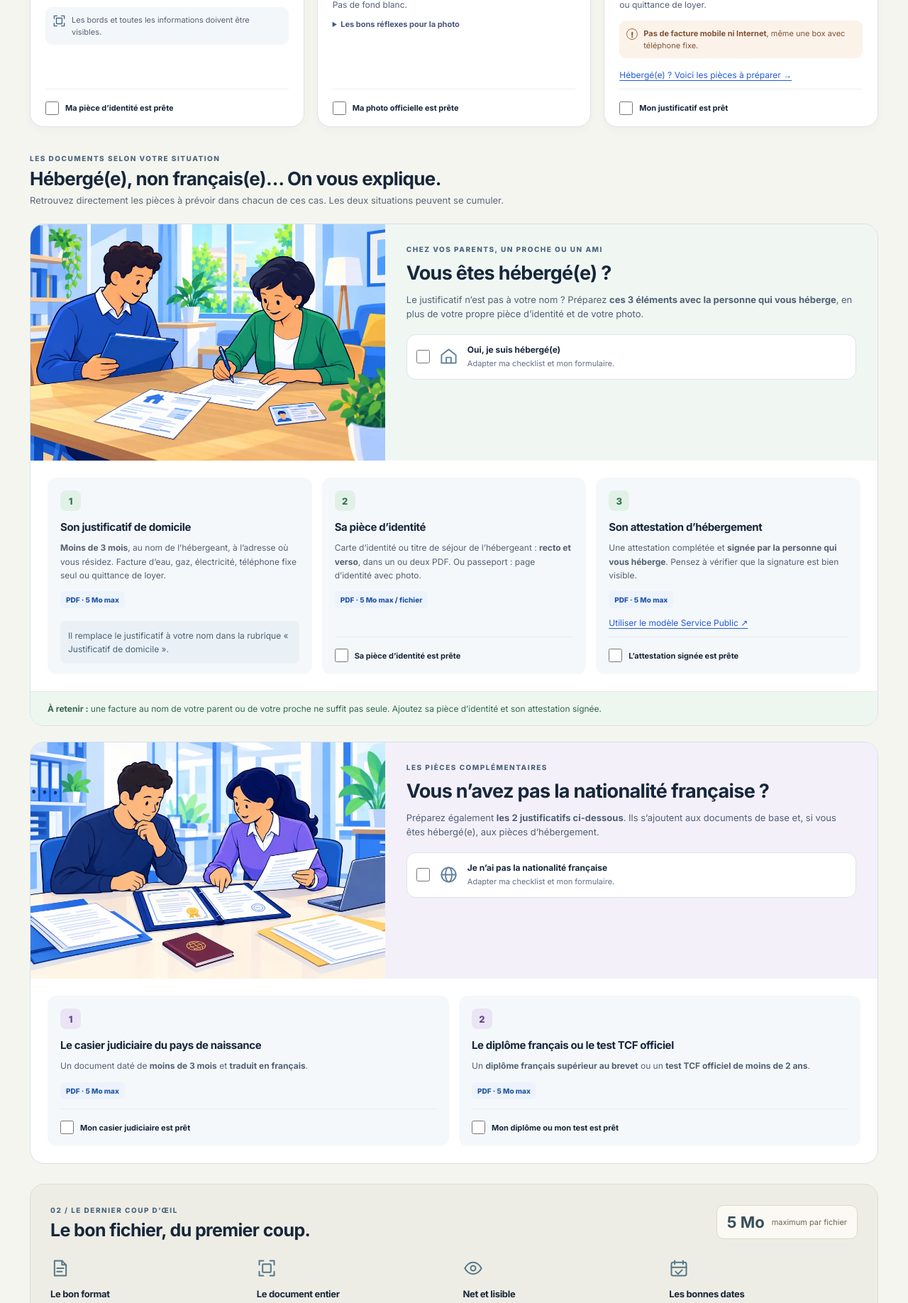
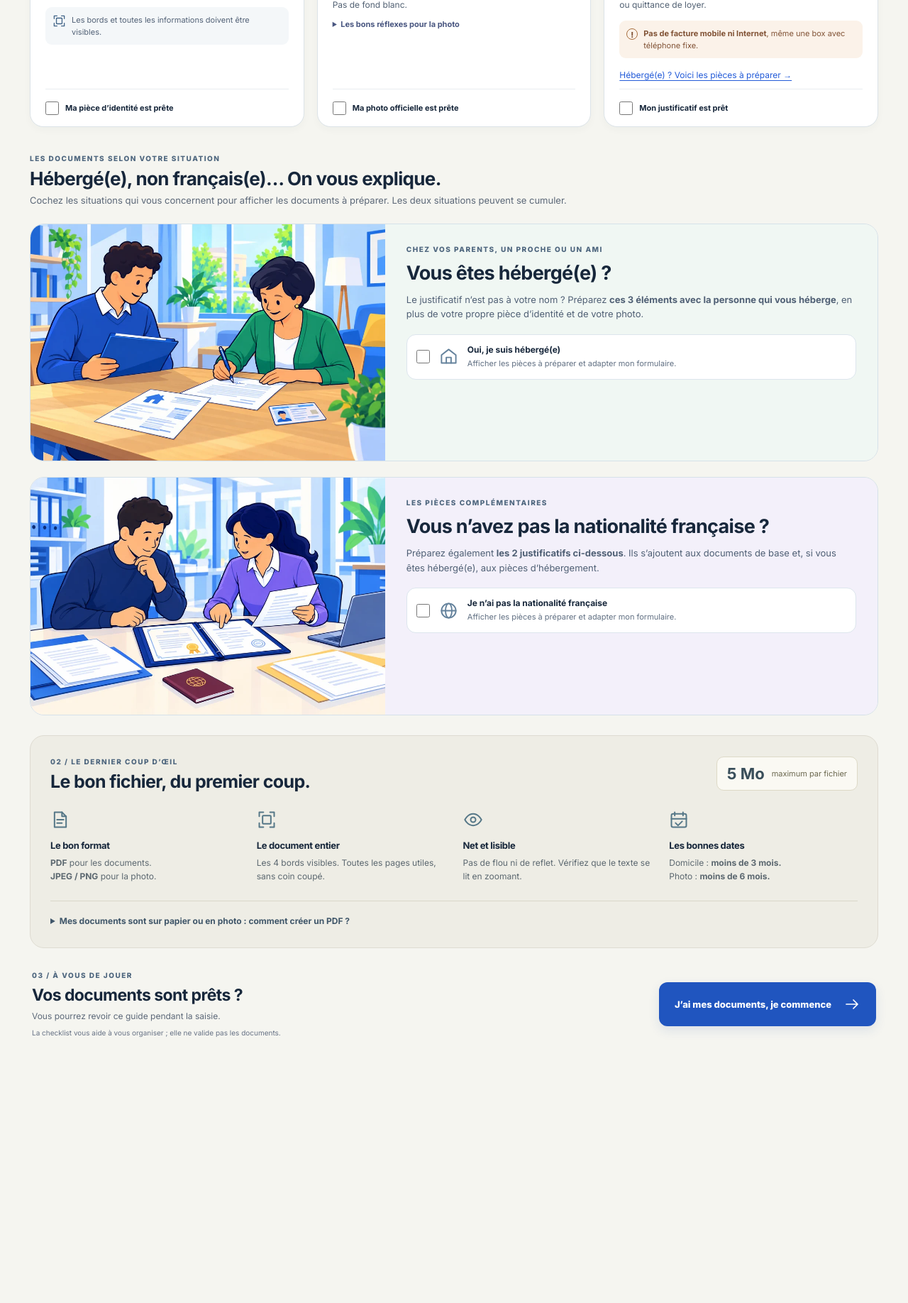
Before and after one commit to integraleacademy/cnapsv3, a Flask app: page /public-form in a window 1280 px wide. Shown: the part 1080-2916 px from the top of the page at 71% size. After the commit the page ends 2542 px from the top, so only its background shows below. Run offline with Flask 3, Linux system fonts and the light colour scheme; parts of the project's set-up code (start-up, migrations or seed data) failed here and were passed over; some libraries are stand-ins or nearby versions.

Commit message:
Afficher les pièces complémentaires uniquement après sélection (#167)

```diff
--- a/static/public-form-preparation.js
+++ b/static/public-form-preparation.js
@@ -31,8 +31,10 @@
       formInput.checked = profile.checked;
       formInput.dispatchEvent(new Event('change', { bubbles: true }));
     }
-    // Instructions for every situation stay visible; selection only adapts the checklist/form.
-    guide.querySelector(`[data-prep-extra="${profile.dataset.prepProfile}"]`).classList.toggle('is-applicable', profile.checked);
+    const extra = guide.querySelector(`[data-prep-extra="${profile.dataset.prepProfile}"]`);
+    extra.classList.toggle('is-applicable', profile.checked);
+    extra.querySelector('[data-prep-details]').hidden = !profile.checked;
+    profile.setAttribute('aria-expanded', String(profile.checked));
     profile.closest('.prep-profile').classList.toggle('is-selected', profile.checked);
     const hosted = document.getElementById('prep-heberge').checked;
     guide.querySelector('[data-prep-address-owner]').textContent = hosted
--- a/templates/_public_form_preparation.html
+++ b/templates/_public_form_preparation.html
@@ -76,31 +76,35 @@
   </section>
 
   <section class="prep-situation" aria-labelledby="prep-situation-title">
-    <div class="prep-section-heading"><div><span class="prep-eyebrow">LES DOCUMENTS SELON VOTRE SITUATION</span><h2 id="prep-situation-title">Hébergé(e), non français(e)… On vous explique.</h2><p>Retrouvez directement les pièces à prévoir dans chacun de ces cas. Les deux situations peuvent se cumuler.</p></div></div>
+    <div class="prep-section-heading"><div><span class="prep-eyebrow">LES DOCUMENTS SELON VOTRE SITUATION</span><h2 id="prep-situation-title">Hébergé(e), non français(e)… On vous explique.</h2><p>Cochez les situations qui vous concernent pour afficher les documents à préparer. Les deux situations peuvent se cumuler.</p></div></div>
     <section id="prep-host" class="prep-extra prep-case prep-case-host" data-prep-extra="heberge" aria-labelledby="prep-host-title">
       <div class="prep-case-intro">
         <img class="prep-case-image" src="{{ url_for('static', filename='illustrations/prepare-hosting.webp', v='manual-2') }}" alt="Une personne qui héberge un candidat signe son attestation, avec sa facture et sa pièce d’identité sur la table." width="960" height="640" loading="lazy" decoding="async">
         <div class="prep-case-copy"><span class="prep-eyebrow">CHEZ VOS PARENTS, UN PROCHE OU UN AMI</span><h3 id="prep-host-title">Vous êtes hébergé(e) ?</h3><p>Le justificatif n’est pas à votre nom ? Préparez <strong>ces 3 éléments avec la personne qui vous héberge</strong>, en plus de votre propre pièce d’identité et de votre photo.</p>
-          <label class="prep-profile"><input type="checkbox" id="prep-heberge" data-prep-profile="heberge" {% if fd.get('heberge') == 'on' %}checked{% endif %}>{{ prep_icon('home') }}<span><strong>Oui, je suis hébergé(e)</strong><small>Adapter ma checklist et mon formulaire.</small></span></label>
+          <label class="prep-profile"><input type="checkbox" id="prep-heberge" data-prep-profile="heberge" aria-controls="prep-host-documents" aria-expanded="{{ 'true' if fd.get('heberge') == 'on' else 'false' }}" {% if fd.get('heberge') == 'on' %}checked{% endif %}>{{ prep_icon('home') }}<span><strong>Oui, je suis hébergé(e)</strong><small>Afficher les pièces à préparer et adapter mon formulaire.</small></span></label>
         </div>
       </div>
+      <div id="prep-host-documents" data-prep-details {% if fd.get('heberge') != 'on' %}hidden{% endif %}>
       <div class="prep-extra-grid prep-host-documents">
         <article><span class="prep-case-step">1</span><h4>Son justificatif de domicile</h4><p><strong>Moins de 3 mois</strong>, au nom de l’hébergeant, à l’adresse où vous résidez. Facture d’eau, gaz, électricité, téléphone fixe seul ou quittance de loyer.</p><span class="prep-format">PDF · 5 Mo max</span><p class="prep-replacement-note">Il remplace le justificatif à votre nom dans la rubrique « Justificatif de domicile ».</p></article>
         <article data-prep-card><span class="prep-case-step">2</span><h4>Sa pièce d’identité</h4><p>Carte d’identité ou titre de séjour de l’hébergeant : <strong>recto et verso</strong>, dans un ou deux PDF. Ou passeport : page d’identité avec photo.</p><span class="prep-format">PDF · 5 Mo max / fichier</span><label class="prep-ready"><input type="checkbox" data-prep-ready="host_identity"><span>Sa pièce d’identité est prête</span><span class="prep-ready-tick" aria-hidden="true">✓</span></label></article>
         <article data-prep-card><span class="prep-case-step">3</span><h4>Son attestation d’hébergement</h4><p>Une attestation complétée et <strong>signée par la personne qui vous héberge</strong>. Pensez à vérifier que la signature est bien visible.</p><span class="prep-format">PDF · 5 Mo max</span><a class="prep-text-link" href="https://www.service-public.gouv.fr/simulateur/calcul/AttestationHebergement" target="_blank" rel="noopener">Utiliser le modèle Service Public <span aria-hidden="true">↗</span></a><label class="prep-ready"><input type="checkbox" data-prep-ready="hosting_certificate"><span>L’attestation signée est prête</span><span class="prep-ready-tick" aria-hidden="true">✓</span></label></article>
       </div>
       <p class="prep-case-reminder"><strong>À retenir :</strong> une facture au nom de votre parent ou de votre proche ne suffit pas seule. Ajoutez sa pièce d’identité et son attestation signée.</p>
+      </div>
     </section>
     <section id="prep-foreign" class="prep-extra prep-case prep-case-foreign" data-prep-extra="non_francais" aria-labelledby="prep-foreign-title">
       <div class="prep-case-intro">
         <img class="prep-case-image" src="{{ url_for('static', filename='illustrations/prepare-foreign.webp', v='manual-2') }}" alt="Un candidat et une conseillère vérifient ensemble des justificatifs et un diplôme pour compléter le dossier." width="960" height="640" loading="lazy" decoding="async">
         <div class="prep-case-copy"><span class="prep-eyebrow">LES PIÈCES COMPLÉMENTAIRES</span><h3 id="prep-foreign-title">Vous n’avez pas la nationalité française ?</h3><p>Préparez également <strong>les 2 justificatifs ci-dessous</strong>. Ils s’ajoutent aux documents de base et, si vous êtes hébergé(e), aux pièces d’hébergement.</p>
-          <label class="prep-profile"><input type="checkbox" id="prep-non-francais" data-prep-profile="non_francais" {% if fd.get('non_francais') == 'on' %}checked{% endif %}>{{ prep_icon('globe') }}<span><strong>Je n’ai pas la nationalité française</strong><small>Adapter ma checklist et mon formulaire.</small></span></label>
+          <label class="prep-profile"><input type="checkbox" id="prep-non-francais" data-prep-profile="non_francais" aria-controls="prep-foreign-documents" aria-expanded="{{ 'true' if fd.get('non_francais') == 'on' else 'false' }}" {% if fd.get('non_francais') == 'on' %}checked{% endif %}>{{ prep_icon('globe') }}<span><strong>Je n’ai pas la nationalité française</strong><small>Afficher les pièces à préparer et adapter mon formulaire.</small></span></label>
         </div>
       </div>
+      <div id="prep-foreign-documents" data-prep-details {% if fd.get('non_francais') != 'on' %}hidden{% endif %}>
       <div class="prep-extra-grid">
         <article data-prep-card><span class="prep-case-step">1</span><h4>Le casier judiciaire du pays de naissance</h4><p>Un document daté de <strong>moins de 3 mois</strong> et <strong>traduit en français</strong>.</p><span class="prep-format">PDF · 5 Mo max</span><label class="prep-ready"><input type="checkbox" data-prep-ready="criminal_record"><span>Mon casier judiciaire est prêt</span><span class="prep-ready-tick" aria-hidden="true">✓</span></label></article>
         <article data-prep-card><span class="prep-case-step">2</span><h4>Le diplôme français ou le test TCF officiel</h4><p>Un <strong>diplôme français supérieur au brevet</strong> ou un <strong>test TCF officiel de moins de 2 ans</strong>.</p><span class="prep-format">PDF · 5 Mo max</span><label class="prep-ready"><input type="checkbox" data-prep-ready="french_diploma_tcf"><span>Mon diplôme ou mon test est prêt</span><span class="prep-ready-tick" aria-hidden="true">✓</span></label></article>
+      </div>
       </div>
     </section>
   </section>
@@ -120,5 +124,5 @@
     <div><span class="prep-eyebrow">03 / À VOUS DE JOUER</span><h2 data-prep-finish-title>Vos documents sont prêts ?</h2><p>Vous pourrez revoir ce guide pendant la saisie.</p><small>La checklist vous aide à vous organiser ; elle ne valide pas les documents.</small></div>
     <a class="prep-start-button" href="{{ url_for('public_form', etape='formulaire') }}#public-form-title" data-prep-start>J’ai mes documents, je commence {{ prep_icon('arrow') }}</a>
   </div>
-  <noscript><style>.prep-profile,.prep-ready,.prep-progress{display:none!important}</style><p class="prep-noscript">Consultez les pièces correspondant à votre situation, puis cliquez sur « J’ai mes documents, je commence ». Vous indiquerez votre situation dans le formulaire.</p></noscript>
+  <noscript><style>.prep-profile,.prep-ready,.prep-progress{display:none!important}.prep-case [data-prep-details][hidden]{display:block!important}</style><p class="prep-noscript">Consultez les pièces correspondant à votre situation, puis cliquez sur « J’ai mes documents, je commence ». Vous indiquerez votre situation dans le formulaire.</p></noscript>
 </section>
--- a/templates/public_form.html
+++ b/templates/public_form.html
@@ -317,7 +317,7 @@
     </div>
   </div>
 
-  <script src="{{ url_for('static', filename='public-form-preparation.js', v='2') }}" defer></script>
+  <script src="{{ url_for('static', filename='public-form-preparation.js', v='3') }}" defer></script>
   <script>
     const heberge=document.getElementById('heberge'), hb=document.getElementById('heberge_bloc');
     const nonFr=document.getElementById('non_francais'), nb=document.getElementById('non_francais_bloc');
```
